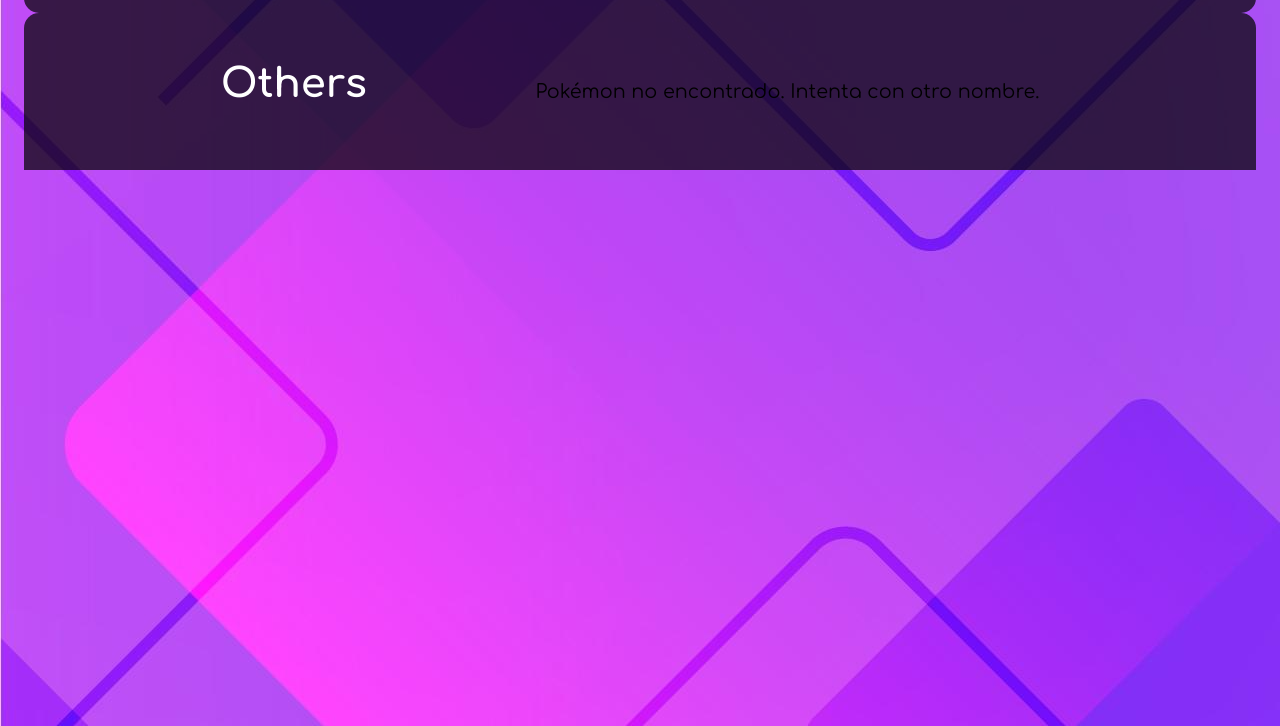
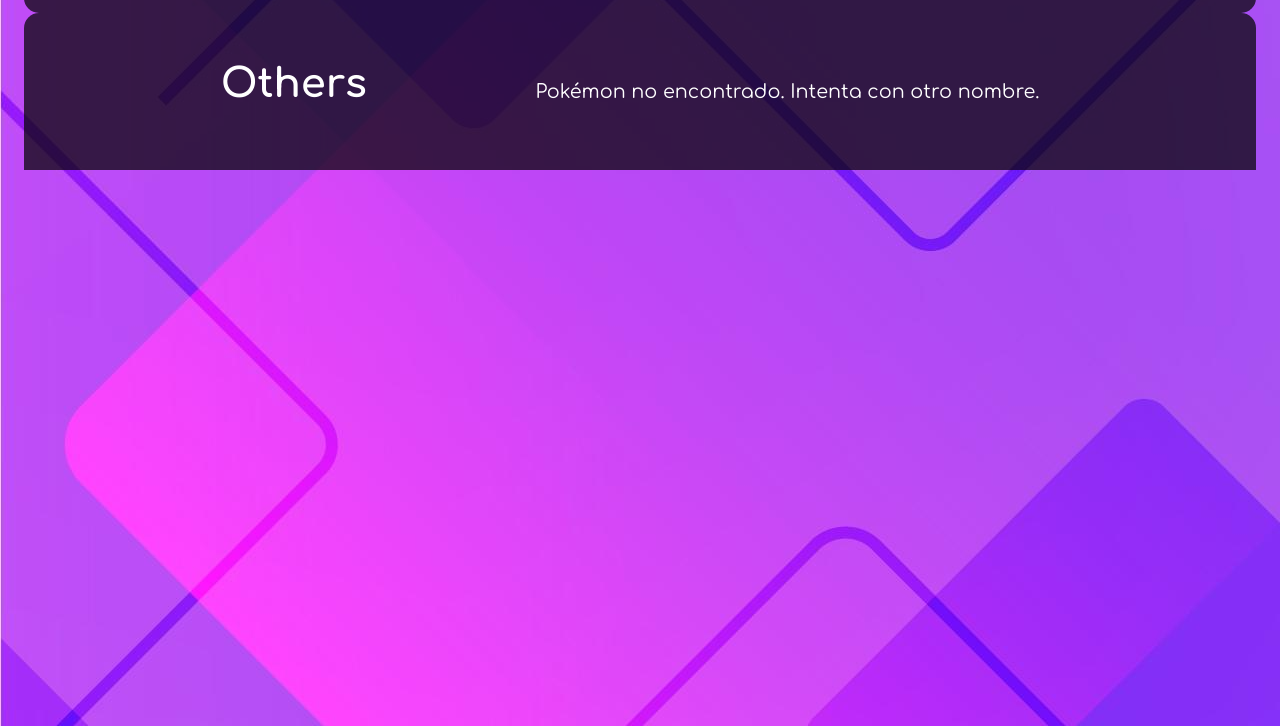
Before and after one commit to daniarsa/Pokedex, a website built with webpack: page src/index.html in a window 1280 px wide. Both pictures are taken after typing "Sample" into the empty fields and a click on the button 1030 px from the left and 48 px from the top of the page. Shown: the part 74-800 px from the top of the page. Built offline with nearby package versions, Linux system fonts and the light colour scheme; no server answers.

Commit message:
feat/Agregar busqueda al main y cambiando color del error en el footer

```diff
--- a/src/scripts/index.js
+++ b/src/scripts/index.js
@@ -32,6 +32,7 @@
   const query = searchInput.value.trim();
   if (query) {
     await loadPokemonFooter(query);
+    await loadPokemonMain(query);
   }
 };
 
@@ -40,10 +41,25 @@
   const query = searchInput.value.trim();
   if (query.length > 1) { // Para evitar realizar búsquedas con solo un carácter
     await loadPokemonFooter(query);
+    await loadPokemonMain(query);
   } else if (query.length === 0) {
-    await loadPokemonFooter(); // Mostrar Pokémon aleatorios si no hay búsqueda
+    await loadPokemonFooter();  // Mostrar Pokémon aleatorios si no hay búsqueda
   }
 };
+
+const loadPokemonMain = async (query = '') => {
+  const pokemonDetailsContainer = document.getElementById('pokemon-details');
+  pokemonDetailsContainer.innerHTML = ''; // Limpiar el contenedor antes de añadir nuevos resultados
+
+  if (query) {
+    try {
+    } catch (error) {
+      console.error('Error fetching Pokémon:', error);
+      showError('Ocurrió un error al buscar el Pokémon. Intenta nuevamente.');
+    }
+  }
+};
+
 
 // Agregar el manejador de eventos al formulario y al campo de búsqueda
 searchForm.addEventListener('submit', handleSearchSubmit);
--- a/src/styles/index.scss
+++ b/src/styles/index.scss
@@ -410,7 +410,7 @@
         }
       }
       .error-message {
-        color: rgb(0, 0, 0);
+        color: $color-white;
         font-size: 1.2em;
         text-align: center;
         margin: 20px;
```
